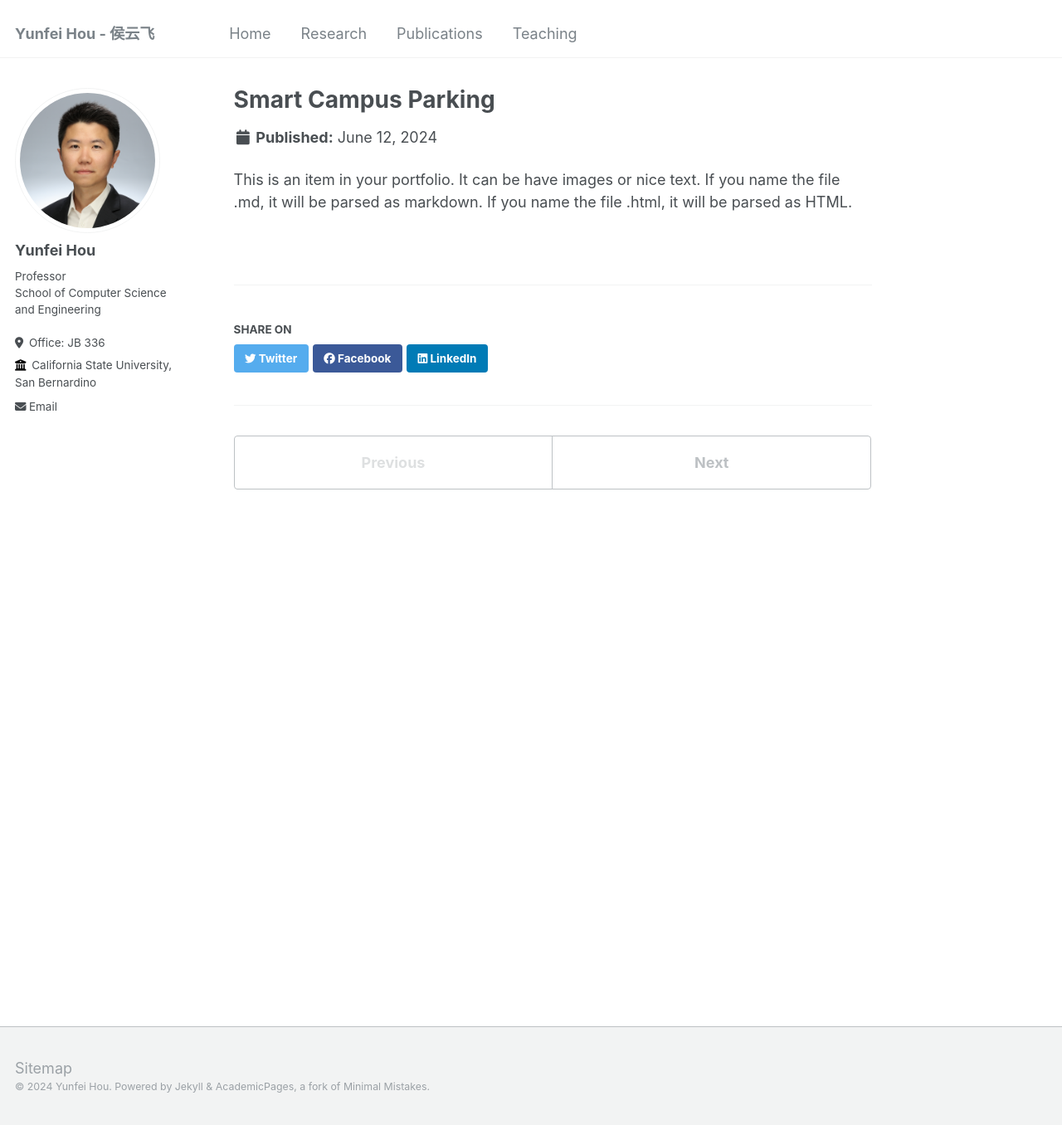
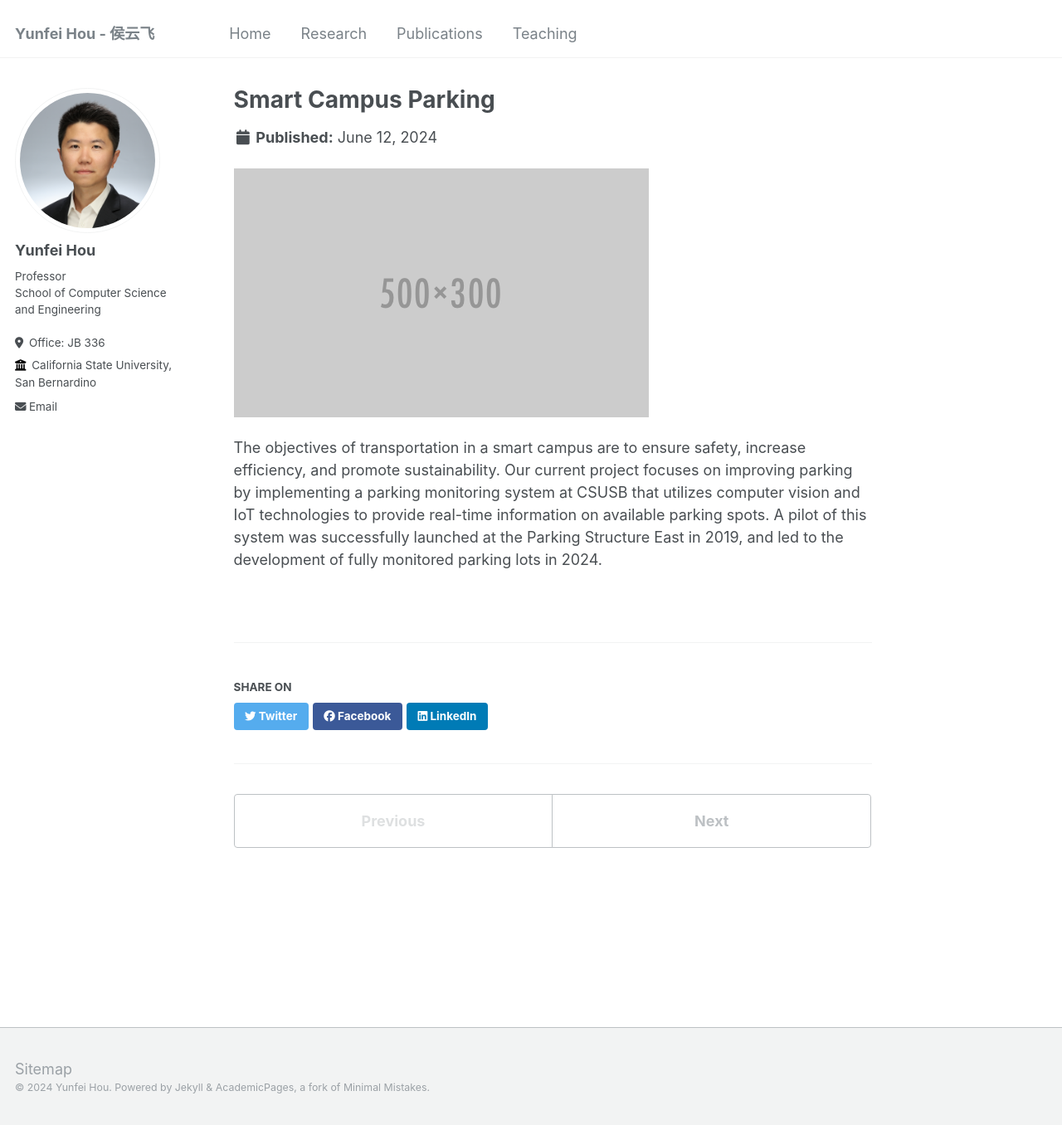
Before and after one commit to feiyunhou/feiyunhou.github.io, a Jekyll site: the page built from _portfolio/portfolio-1.md, in a window 1280 px wide and 1356 px high. Shown: the whole window at 83% size. Built offline with Jekyll 4.4.1, drawn with Linux system fonts in a browser that asks for light colours.

Commit message:
portfolio test

```diff
--- a/_portfolio/portfolio-1.md
+++ b/_portfolio/portfolio-1.md
@@ -4,4 +4,6 @@
 collection: portfolio
 ---
 
-This is an item in your portfolio. It can be have images or nice text. If you name the file .md, it will be parsed as markdown. If you name the file .html, it will be parsed as HTML.
+[![Smart Campus Parking](/images/500x300.png)](https://www.youtube.com/watch?v=UV80nKN91ps)
+
+The objectives of transportation in a smart campus are to ensure safety, increase efficiency, and promote sustainability. Our current project focuses on improving parking by implementing a parking monitoring system at CSUSB that utilizes computer vision and IoT technologies to provide real-time information on available parking spots. A pilot of this system was successfully launched at the Parking Structure East in 2019, and led to the development of fully monitored parking lots in 2024.
```
